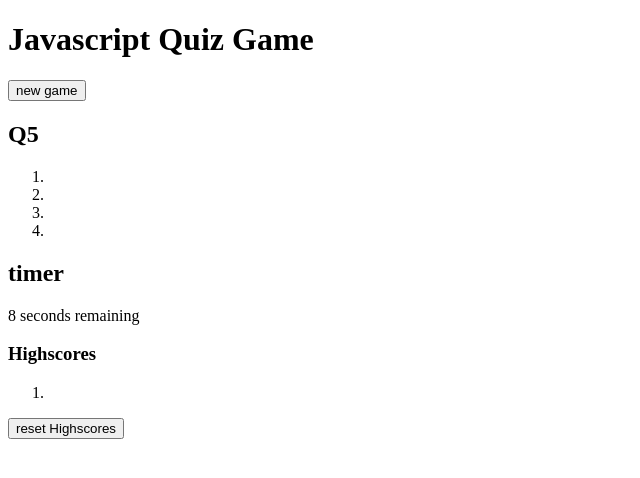
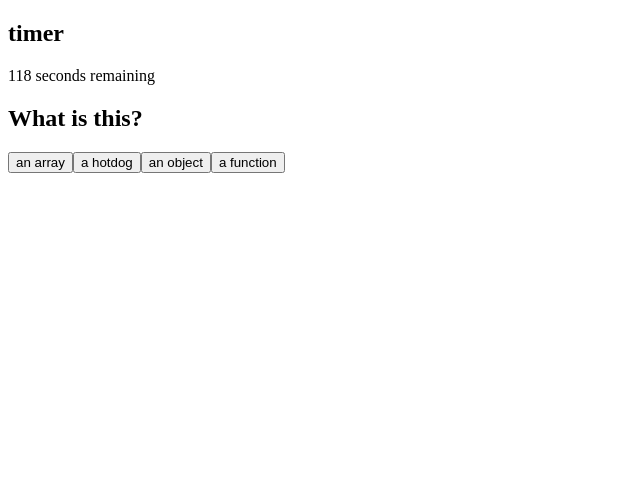
Before and after one commit to shurrc/code-quiz, a plain HTML site: page index.html in a window 1280 px wide. Both pictures are taken after a click on the button "new game". Shown: the whole page, without its empty margins (0-640 px from the left). Drawn offline with Linux system fonts and the light colour scheme.

Commit message:
reconfigured HTML file to allow possible answers to dynamically create elements on the page. created a verification function for guessed answers. Reconfigured variables for questions into an array of objects. styled different elements on the page so that they appear and dissapear depending on whether they are being used before during and after the game.

```diff
--- a/assets/script.js
+++ b/assets/script.js
@@ -10,20 +10,25 @@
 var newGameButton = document.getElementById("new-game");
 var questionDisplay = document.getElementById("question-display");
 var questionContainer = document.getElementById("question");
-var choiceContainer = document.getElementById("Choices");
+var answers = document.getElementById("answers");
 var timeContainer = document.getElementById("time-container");
 var timeCountdown = document.getElementById("timer")
 var highscoreContainer = document.getElementById("highscore-conatiner")
 var scores = document.getElementById("scores");
 var resetButton = document.getElementById("reset-button")
+var newGameContainer = document.getElementById("new-game-container");
+var feedback = document.getElementById("feedback");
 //Data
-var questionList = ["Q1", "Q2", "Q3", "Q4", "Q5"];
-var incorrectAnswerList = ["A1", "A2", "A3", "A4"];
-var correctAnswerList = ["CA1","CA2","CA3","CA4", "CA5"];
-var question = "";
+var questions = [
+    {question: "What is this?", correctAnswer: "an object", choices: [ "an array", "a hotdog", "an object", "a function"]},
+    {question: "What is that?", correctAnswer: "an bject", choices: [ "an rray", "a hot", "an bject", "a funon"]},
+    {question: "What is this?", correctAnswer: "anay", choices: [ "anay", "otdog", "object", "a fction"]}
+]
+var questionIndex = 0
+var questionHolder = "";
 var selectedAnswer = "";
-var timer = {}; //going to hold the timer passed from set interval
-var countdownRemaining = 15;
+var timer; //going to hold the timer passed from set interval
+var countdownRemaining = 120;
 var points = 0;
 var highscore = {
     name: "",
@@ -46,38 +51,80 @@ var resetButtonCallBack = function(event) {
 
 //functions
 // will fill in appropriate answers when the question is chosen
+function startQuiz() {
+    newGameContainer.style.display = "none";
+    questionDisplay.style.display = "block";
+    startTimer();
+    displayQuestion();
+}
+
 function chooseQuestion() {
-    for(var i=0; i<questionList.length; i++) {
-        question = questionList[i];
+
+};
+
+function displayQuestion() {
+    if (questionIndex === questions.length) {
+        endGame();
+        return;
+    }
+    questionContainer.textContent = questions[questionIndex].question;
+    answers.innerHTML = "";
+    for(var i=0; i<questions[questionIndex].choices.length; i++){
+        var element = document.createElement("button")
+        element.textContent = questions[questionIndex].choices[i];
+        element.addEventListener("click", verifyAnswer);
+        answers.append(element);
     }
 };
 
-function displayQuestion() {
-    questionContainer.innerHtml = "";
-    for(var i=0; i<question.length; i++){
-        questionContainer.textContent = question;
+function verifyAnswer(event) {
+    if (event.target.innerText === questions[questionIndex].correctAnswer) {
+        countdownRemaining += 5;
+        feedback.textContent = "Correct!"
+        feedback.style.color = "green"
+        setTimeout(function() {
+            feedback.textContent = ""
+            feedback.style.color = "black"
+            questionIndex++;
+            displayQuestion();
+        },1000)
+
+    } else {
+        countdownRemaining -= 5;
+        feedback.textContent = "Wrong!"
+        feedback.style.color = "red"
+        setTimeout(function() {
+            feedback.textContent = ""
+            feedback.style.color = "black"
+            questionIndex++;
+            displayQuestion();
+            },1000)
     }
-};
+    console.log(event);
+}
 
-function displayAnswers() {
-
+function endGame() {
+//hide element
+//input name
+//
 }
 
 function startTimer() {
     timeCountdown.textContent=countdownRemaining;
     timer = setInterval(function() {
         countdownRemaining--;
-        if (countdownRemaining===0){
+        if (countdownRemaining<=0){
             clearInterval(timer);
+            endGame()
         }
         timeCountdown.textContent = countdownRemaining;
     }, 1000);
 };
-chooseQuestion();
-displayQuestion();
-startTimer()
+// chooseQuestion();
+// displayQuestion();
+// startTimer();
 
-newGameButton.addEventListener("click", newGameButtonCallBack);
+newGameButton.addEventListener("click", startQuiz);
 resetButton.addEventListener("click",resetButtonCallBack)
 //user experience
 //The user will be able to click the start button
--- a/assets/style.css
+++ b/assets/style.css
@@ -0,0 +1,7 @@
+#question-display {
+    display: none;
+}
+
+#highscore-container {
+    display: none;
+}
--- a/index.html
+++ b/index.html
@@ -8,23 +8,21 @@
     <title>Document</title>
 </head>
 <body>
-    <header>
+    <header id="new-game-container">
         <h1>Javascript Quiz Game</h1>
         <button id="new-game">new game</button>
     </header>
     <main>
+        <section id="time-container">
+            <h2>timer</h2>
+            <p><span id="timer"></span> seconds remaining</p>
+        </section>
         <section id="question-display">
             <h2 id="question">Question</h2>
-            <ol id="choices">
-                <li id="answer-1"></li>
-                <li id="answer-2"></li>
-                <li id="answer-3"></li>
-                <li id="answer-4"></li>
-            </ol>
+            <div id="answers">
+            </div>
+            <p id="feedback"></p>
         </section>
-        <section id="time-container"></section>
-            <h2>timer</h2>
-            <p><span id="timer">""</span> seconds remaining</p>
         <div id="highscore-container">
             <h3>Highscores</h3>
             <ol>
```
